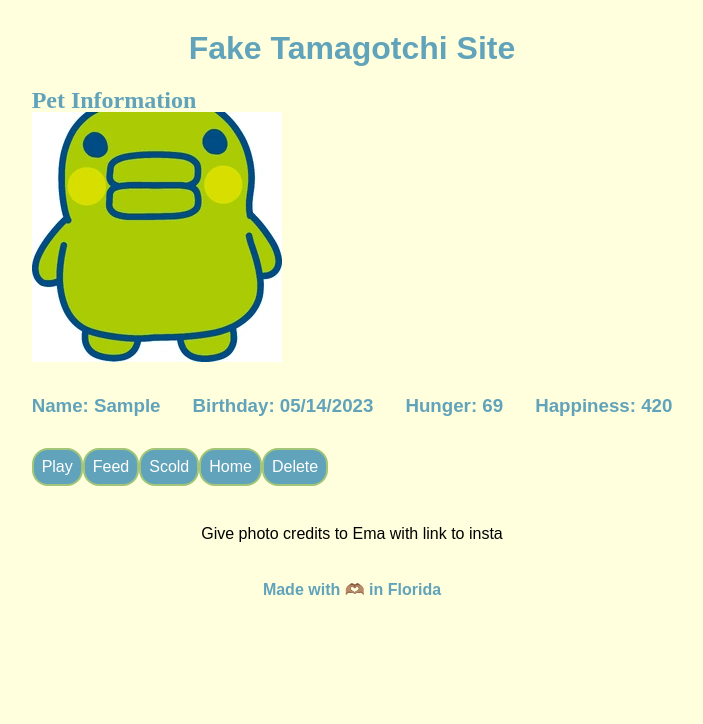
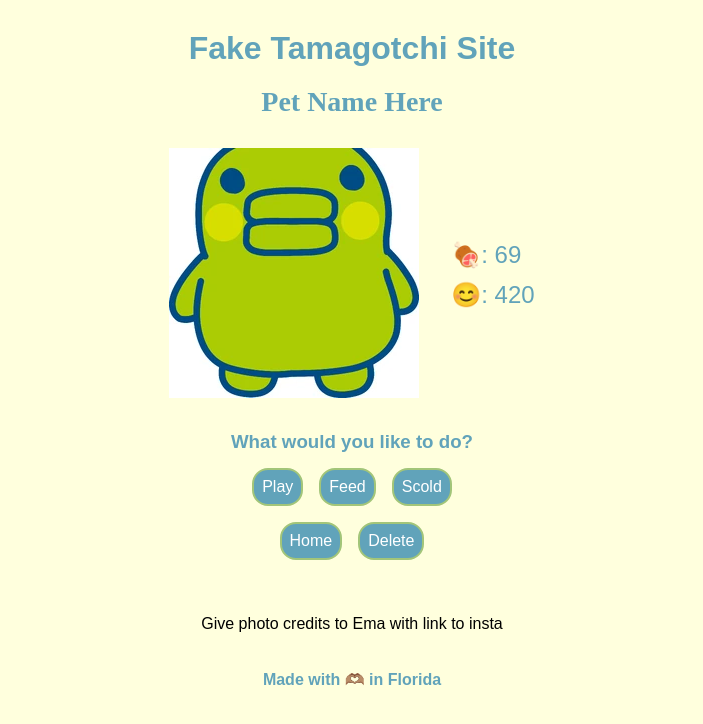
Before and after one commit to kprieto14/TamagotchiFrontEnd, a React (Vite) app: page /items/42 in a window 1280 px wide. Shown: the top 724 px of the page, without its empty margins (288-991 px from the left). Built offline with nearby package versions, Linux system fonts and the light colour scheme; a web font is replaced by a local one.

Commit message:
Finish skeletal outline for an individual pet page with CSS.

```diff
--- a/src/App.tsx
+++ b/src/App.tsx
@@ -12,6 +12,7 @@ export function App() {
         <Routes>
             <Route path='/' element={<PetList/>} />
             <Route path='/items/42' element={<PetItemPage/>}/>
+            {/* <Route path='/items/delete/42' element={}/> */}
             <Route path='*' element={<p>Ooops, that URL is unknown.</p>}/>
         </Routes>
       </Router>
--- a/src/index.scss
+++ b/src/index.scss
@@ -15,10 +15,16 @@ body {
 h1, h2, h3, h4 {
   margin: 0;
   color: #61A3BA;
+  text-align: center;
 }
 
 h2 {
   font-family: 'Agbalumo';
+  font-size: clamp(1rem, 1.75rem, 3rem);
+}
+
+h3 {
+  padding-bottom: 1rem;
 }
 
 main {
@@ -62,6 +68,19 @@ button {
   }
 }
 
+nav div {
+  display: flex;
+  gap: 1rem;
+  justify-content: center;
+  align-items: center;
+  padding: 0rem 0rem 1rem 0rem;
+}
+
+li, ul {
+  list-style: none;
+  padding-inline-start: 0;
+}
+
 .app {
   display: flex;
   flex-direction: column;
@@ -74,3 +93,12 @@ button {
 .pet-list-page {
   text-align: center;
 }
+
+.pet-information {
+  color: #61A3BA;
+  font-size: clamp(.75rem, 1.5rem, 2rem);
+  display: flex;
+  flex-direction: column;
+  gap: 1rem;
+  justify-content: center;
+}
--- a/src/pages/PetItemPage.tsx
+++ b/src/pages/PetItemPage.tsx
@@ -2,29 +2,39 @@ import React from "react";
 import Kuchipachi from '../KuchipatchiFrontFacing.webp'
 
 export function PetItemPage() {
+    function changeEmojiValue() {
+        //Major ifs statements regarding happiness levels
+        return '😊'
+    }
+
     return (
         <div>
-            <h2>Pet Information</h2>
+            <h2>Pet Name Here</h2>
 
+            <main>
                 <aside>
                     <img src={Kuchipachi} alt="" />
                 </aside>
 
-            <main>
-                <h3>Name: Sample</h3>
-                <h3>Birthday: 05/14/2023</h3>
-
-                <h3>Hunger: 69</h3>
-                <h3>Happiness: 420</h3>
+                <ul className="pet-information">
+                    <li>🍖: 69</li>
+                    <li>{changeEmojiValue()}: 420</li>
+                </ul>
             </main>
 
             <nav>
+                <h3>What would you like to do?</h3>
+
+                <div>
                     <button>Play</button>
                     <button>Feed</button>
                     <button>Scold</button>
+                </div>
 
+                <div>
                     <button>Home</button>
                     <button>Delete</button>
+                </div>
             </nav>
         </div>
     )
```
Lines whose indentation alone changed are shown as unchanged.
